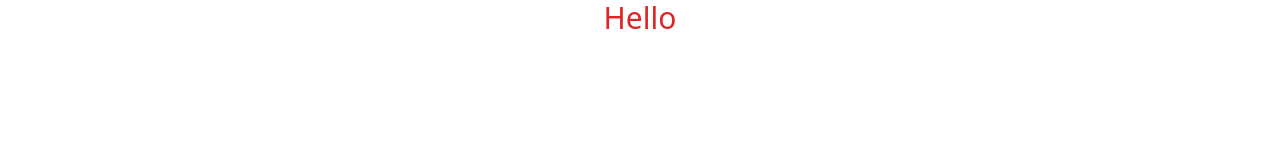
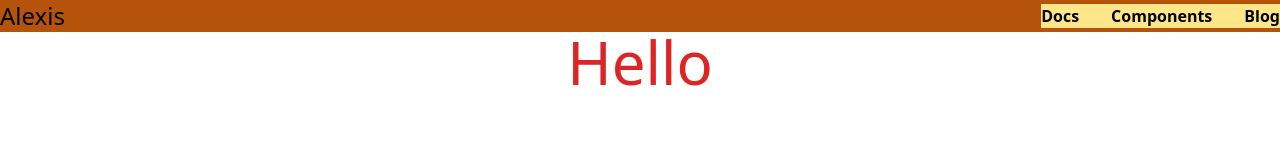
Before and after one commit to Alexis1476/tailwind-project, a website: page src/home.html in a window 1280 px wide. Drawn offline with Linux system fonts and the light colour scheme.

Commit message:
Header tailwind, analyse des propriétés css

```diff
--- a/css/style.css
+++ b/css/style.css
@@ -3,7 +3,15 @@
 @tailwind utilities;
 
 @layer components {
-    h1{
-        @apply text-center;
+    html {
+        @apply font-sans min-h-full;
+    }
+
+    body {
+        @apply min-h-full;
+    }
+
+    h1 {
+        @apply text-center text-6xl;
     }
 }
--- a/src/home.html
+++ b/src/home.html
@@ -6,6 +6,22 @@
     <link href="../dist/style.css" rel="stylesheet">
 </head>
 <body>
-<h1 class="text-3xl text-red-600">Hello</h1>
+<div class="bg-amber-700 max-w-7xl mx-auto ">
+    <header class="flex items-center">
+        <div>
+            <a class="text-2xl">
+                Alexis
+            </a>
+        </div>
+        <nav class="ml-auto flex bg-amber-200 font-semibold">
+            <ul class="flex space-x-8">
+                <li><a href="#">Docs</a></li>
+                <li><a href="#">Components</a></li>
+                <li><a href="#">Blog</a></li>
+            </ul>
+        </nav>
+    </header>
+</div>
+<h1 class="text-red-600">Hello</h1>
 </body>
 </html>
```
Also changed, not shown: dist/style.css.
